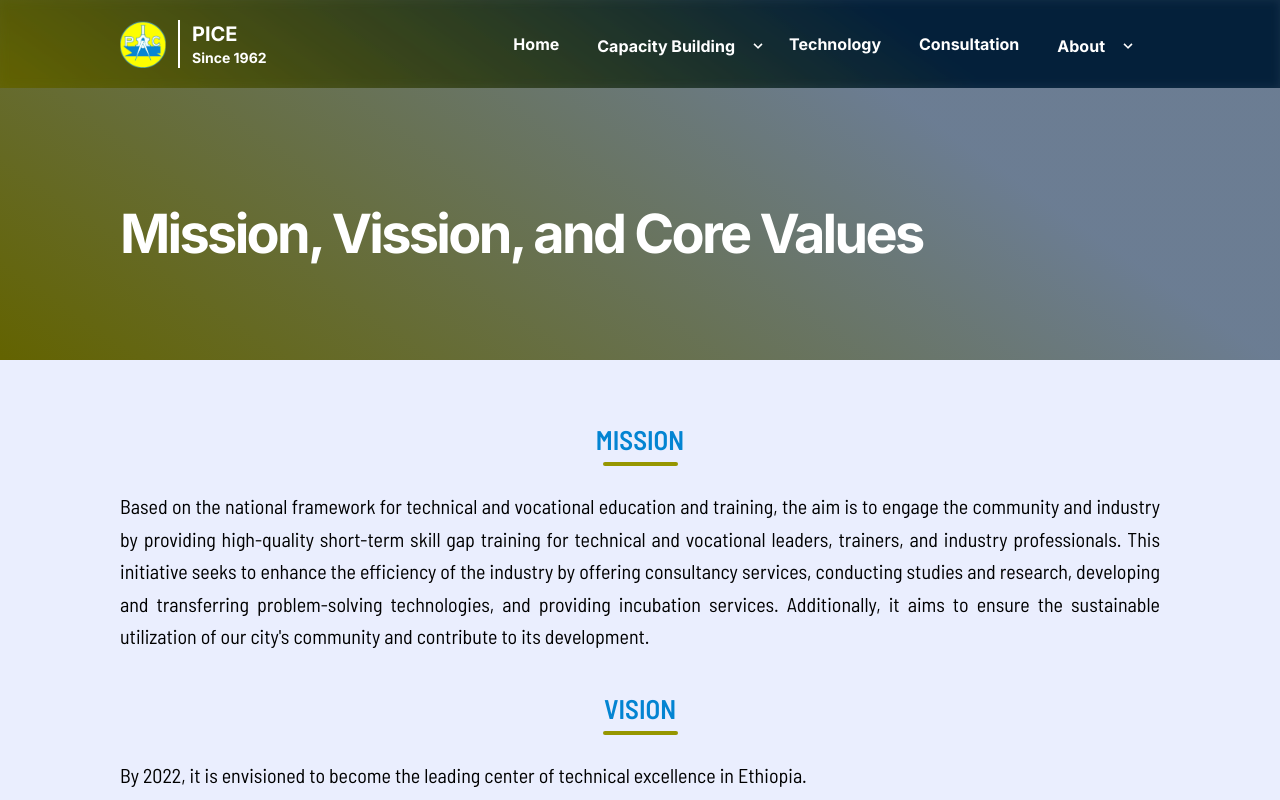
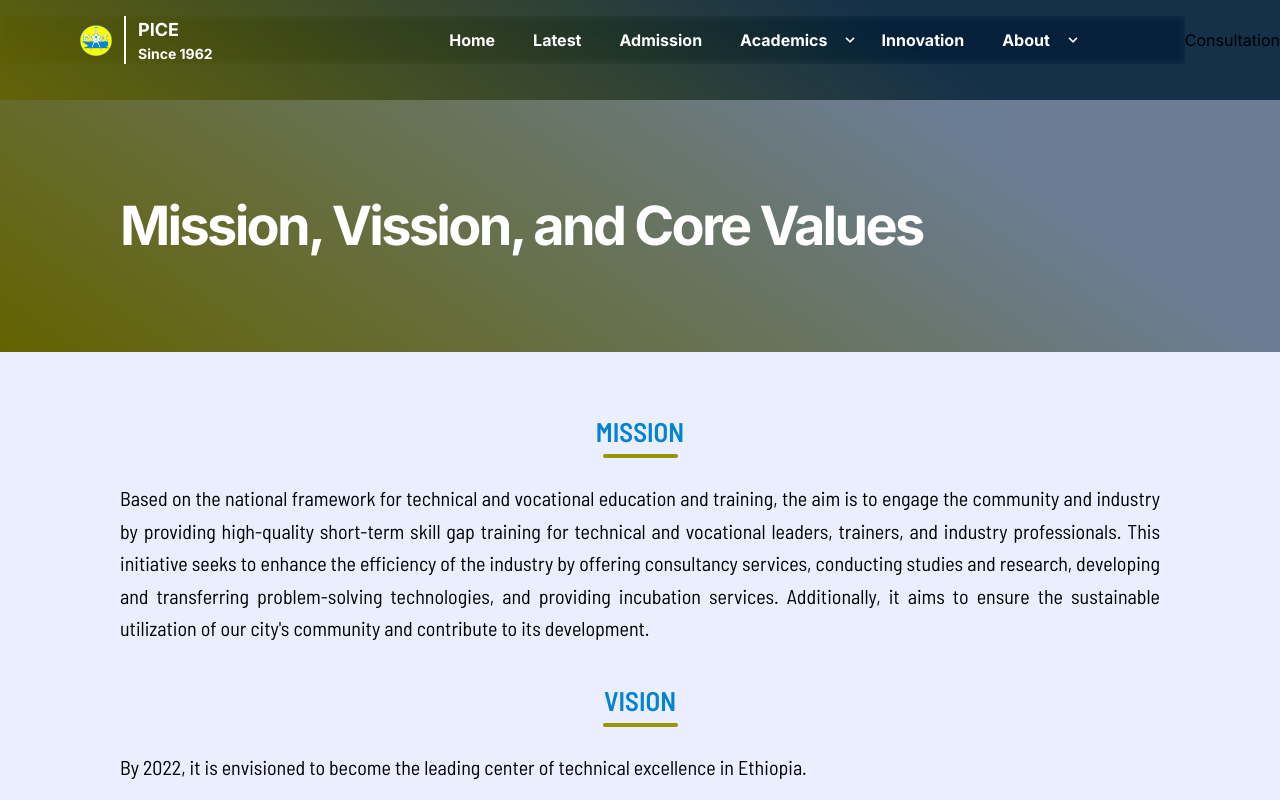
Before and after one commit to bini-i/PICE-Website, a Next.js app: page /about in a window 1280 px wide. Shown: the top 800 px of the page. Built offline with nearby package versions, Linux system fonts and the light colour scheme.

Commit message:
modify mobile navbar

```diff
--- a/package.json
+++ b/package.json
@@ -16,6 +16,7 @@
     "@fortawesome/free-solid-svg-icons": "^6.7.2",
     "@fortawesome/react-fontawesome": "^0.2.2",
     "framer-motion": "^11.2.14",
+    "lucide-react": "^0.518.0",
     "next": "^14.2.26",
     "react": "^18",
     "react-alice-carousel": "^2.9.1",
--- a/src/app/globals.css
+++ b/src/app/globals.css
@@ -1,12 +1,25 @@
 @tailwind base;
 @tailwind components;
 @tailwind utilities;
+
+@layer utilities {
+    .flex-center {
+      @apply flex items-center;
+    }
+    .flex-center-between {
+      @apply flex items-center justify-between;
+    }
+}
 
 @layer components {
     /* General */
 
     body {
         line-height: 1.555556rem;
+    }
+
+    .sub-menu {
+        @apply absolute top-[4.2rem] p-[15px] rounded-[6px] origin-[50%_-170px] backdrop-blur bg-white/[0.04];
     }
 
     /* background-clip:text not working on chrome */
@@ -23,7 +36,7 @@
     }
 
     header nav li {
-        height: 40px;
+        /* height: 40px; */
     }
 
     /* header nav li:hover {
@@ -53,7 +66,7 @@
 
     .dropdown {
         position: absolute;
-        top: 58px;
+        top: 50px;
         width: 500px;
         background-color: rgba(56, 56, 11, 0.9);
         border: 1px solid #95951029;
@@ -121,6 +134,7 @@
 
     .sidebar .menu-item .menu-item-link {
         /* padding: 1rem 1.75rem; */
+        width: 100%;
         padding-left: 1.75rem;
         padding-right: 1.75rem;
         font-weight: 500;
@@ -255,7 +269,23 @@
         opacity: 80%;
 
         width: 100%;
-        height: 10%;
+        height: 125%;
+
+        z-index: 20;
+        position: absolute;
+        top: 0;
+    }
+
+    .banner-gradient-full-screen {
+        /* background: linear-gradient(53deg,rgba(20, 20, 0, 0.72) 0%, rgba(56, 56, 0, 0.65) 22%, rgba(0, 104, 148, 0.38) 32%, rgba(0, 104, 148, 0) 42%); */
+
+        /* background: linear-gradient(179deg,rgba(0, 84, 120, 1) 0%, rgba(0, 87, 125, 0.81) 10%, rgba(0, 120, 171, 0) 100%); */
+
+        background: linear-gradient(230deg,rgba(99, 99, 0, 1) 0%, rgba(0, 29, 56, 1) 71%);
+        opacity: 100%;
+
+        width: 100%;
+        height: 100%;
 
         z-index: 20;
         position: absolute;
--- /dev/null
+++ b/src/app/utils.js
@@ -0,0 +1,57 @@
+import { Bolt } from "lucide-react";
+import { ShoppingBag } from "lucide-react";
+import { BellDot } from "lucide-react";
+import { BookOpenText } from "lucide-react";
+import { BriefcaseBusiness } from "lucide-react";
+import { CircleHelp } from "lucide-react";
+import { TriangleAlert } from "lucide-react";
+import { Users } from "lucide-react";
+import { Lock } from "lucide-react";
+import { Dessert } from "lucide-react";
+import { ShieldPlus } from "lucide-react";
+import { MessageCircle } from "lucide-react";
+import { Images } from "lucide-react";
+import { Figma } from "lucide-react";
+import { Play } from "lucide-react";
+import { MapPin } from "lucide-react";
+import { Database } from "lucide-react";
+import { PanelsTopLeft } from "lucide-react";
+import { PanelTop } from "lucide-react";
+
+export const Menus = [
+  {
+    name: "Home",
+    // subMenu: [
+    //   {
+    //     name: "Design",
+    //   },
+    //   {
+    //     name: "Management",
+    //   },
+    //   {
+    //     name: "Navigation",
+    //   },
+    //   {
+    //     name: "CMS",
+    //   },
+    // ],
+  },
+  {
+    name: "Latest",
+  },
+  {
+    name: "Admission",
+  },
+  {
+    name: "Academics",
+  },
+  {
+    name: "Innovation",
+  },
+  // {
+  //   name: "Offices",
+  // },
+  {
+    name: "About",
+  },
+];
--- a/src/sections/Header.tsx
+++ b/src/sections/Header.tsx
@@ -1,6 +1,7 @@
 "use client";
 
 import React from "react";
+import { motion } from "framer-motion";
 import ArrowRight from "@/assets/arrow-right.svg";
 import Logo from "@/assets/Logo.png";
 import Image from "next/image";
@@ -21,6 +22,9 @@ import { faClose, faHamburger } from "@fortawesome/free-solid-svg-icons";
 
 import { Barlow_Semi_Condensed } from "next/font/google";
 import { twMerge } from "tailwind-merge";
+
+import { Menu, X, ChevronDown } from "lucide-react";
+import { Menus } from "./../app/utils.js";
 
 
 const barlow = Barlow_Semi_Condensed({
@@ -151,8 +155,26 @@ export const Header = () => {
   const [open, setOpen] = React.useState(false);
   const handleOpen = () => setOpen((cur) => !cur);
 
+  const [isOpen, setIsOpen] = useState(false);
+  const [clicked, setClicked] = useState(null);
+  const toggleDrawer = () => {
+    setIsOpen(!isOpen);
+    setClicked(null);
+  };
+
   const [headerDropDownOpen, setheaderDropDownOpen] = React.useState(false);
   const handleheaderDropDownOpen = () => setheaderDropDownOpen((cur) => !cur);
+
+  const subMenuDrawer = {
+    enter: {
+      height: "auto",
+      overflow: "hidden",
+    },
+    exit: {
+      height: 0,
+      overflow: "hidden",
+    },
+  };
 
   React.useEffect(() => {
     window.addEventListener(
@@ -163,7 +185,7 @@ export const Header = () => {
 
   return (
     <header
-      className="sticky top-0 backdrop-blur-sm z-40"
+      className="h-16 lg:h-20 flex items-center sticky top-0 backdrop-blur-sm z-40"
       data-indicator=".overlay"
       data-indicator-item="button"
     >
@@ -174,120 +196,84 @@ export const Header = () => {
           </div>
         </div> */}
 
-      <div className="py-5 backdrop-blur-sm">
+      <div className="backdrop-blur-sm w-full">
         <div className="container">
           <div className="flex items-center justify-between">
             <a href="/">
-              <div className="flex gap-3">
+              <div className="flex gap-3 items-center">
                 <Image
                   src={Logo}
                   alt="PICE Logo"
-                  height={60}
-                  width={60}
-                  className="pr-3 border-r-2 border-[#fff]"
+                  // height={40}
+                  // width={40}
+                  className="size-8"
                 />
-                <div className="flex flex-col justify-center">
-                  <div className="text-xl text-[#fff] font-bold">PICE</div>
-                  <div className="text-sm text-[#fff] font-bold">
+                <div className="flex flex-col justify-center pl-3 border-l-2 border-[#fff]">
+                  <div className="text-[15px] leading-5 lg:text-lg lg:leading-7 text-[#fff] font-bold">PICE</div>
+                  <div className="text-[12px] leading-4 lg:text-sm lg:leading-5 text-[#fff] font-bold">
                     Since 1962
                   </div>
                 </div>
               </div>
             </a>
             <nav className="md:flex items-center">
-              <span
-                id="hamburger-button"
-                className="p-2 cursor-pointer lg:hidden text-[#fcfb00]"
-                onClick={handleOpen}
-              >
-                {open ? "" : <MenuIcon className="h-8 w-8 lg:hidden" />}
+              <div className="lg:hidden">
+                <button className="lg:hidden z-[999] relative" onClick={toggleDrawer}>
+                  {
+                    isOpen ? <X className="text-[#fcfb00]"/> : <Menu className="text-[#fcfb00]"/>
+                  }
+                </button>
+              </div>
 
-                {/* { open ? (
-                    <FontAwesomeIcon icon={faClose} size="2x" className="h-10 w-10 "/>
-                  ): (
-                    <MenuIcon className="h-8 w-8 lg:hidden"/>
-                  )} */}
-
-                {/* <FontAwesomeIcon icon={faHamburger} size="2x" className="h-7 w-7 "/> */}
-              </span>
-
-              <ul className={open ? "sidebar-container z-999" : "hidden"}>
-                <div className="sidebar">
-                  <div className="close-btn-container">
-                    <div id="close-button">
-                      <span
-                        id="hamburger-button"
-                        className="p-2 cursor-pointer lg:hidden text-[#fcfb00]"
-                        onClick={handleOpen}
+      {/* <motion.div
+        className="fixed left-0 right-0 top-16 overflow-y-auto h-full bg-[#18181A] backdrop-blur text-white p-6 pb-20"
+        initial={{ x: "-100%" }}
+        animate={{ x: isOpen ? "0%" : "-100%" }}
+      > */}
+      <motion.div
+        className="banner-gradient-full-screen fixed h-screen left-0 right-0 top-16 overflow-y-auto bg-[#18181A] backdrop-blur text-white p-6 pb-20"
+        initial={{ x: "-100%" }}
+        animate={{ x: isOpen ? "0%" : "-100%" }}
+      >
+        <ul>
+          {Menus.map(({ name, subMenu }, i) => {
+            const isClicked = clicked === i;
+            const hasSubMenu = subMenu?.length;
+            return (
+              <li key={name} className="">
+                <span
+                  className="flex-center-between p-4 hover:bg-white/5 rounded-md cursor-pointer relative"
+                  onClick={() => setClicked(isClicked ? null : i)}
+                >
+                  {name}
+                  {hasSubMenu && (
+                    <ChevronDown
+                      className={`ml-auto ${isClicked && "rotate-180"} `}
+                    />
+                  )}
+                </span>
+                {hasSubMenu && (
+                  <motion.ul
+                    initial="exit"
+                    animate={isClicked ? "enter" : "exit"}
+                    variants={subMenuDrawer}
+                    className="ml-5"
+                  >
+                    {subMenu.map(({ name }) => (
+                      <li
+                        key={name}
+                        className="p-2 flex-center hover:bg-white/5 rounded-md gap-x-2 cursor-pointer"
                       >
-                        {/* <span className="text-white">Close</span> */}
-
-                        <FontAwesomeIcon
-                          icon={faClose}
-                          size="2x"
-                          className="h-10 w-10 "
-                        />
-                      </span>
-
-                      {/* <a href="#"><CloseIcon className=""/></a> */}
-                    </div>
-                  </div>
-                  <li className="menu-item">
-                    <a className="menu-item-link" href="/">Home</a>
-                  </li>
-
-                  <li className="menu-item header-dropbtn" onClick={handleheaderDropDownOpen}>
-                    <span className="pr-0 menu-item-link">Capacity Building</span>
-                    <svg className="w-6 h-6" fill="#fff" viewBox="0 0 20 20" xmlns="http://www.w3.org/2000/svg"><path fill-rule="evenodd" d="M5.293 7.293a1 1 0 011.414 0L10 10.586l3.293-3.293a1 1 0 111.414 1.414l-4 4a1 1 0 01-1.414 0l-4-4a1 1 0 010-1.414z" clip-rule="evenodd"></path></svg>
-                  </li>
-
-                  { headerDropDownOpen ?
-                    <div className="header-dropdown-content bg-[#47470a]">
-                      <li className="menu-item">
-                        <Link className="ml-10 menu-item-link" href="/capacity-building/trainings/automotive">Automotive</Link>
+                        {name}
                       </li>
-                      <li className="menu-item">
-                        <Link className="ml-10 menu-item-link" href="/capacity-building/trainings/computer">Computer Science</Link>
-                      </li>
-                      <li className="menu-item">
-                        <Link className="ml-10 menu-item-link" href="/capacity-building/trainings/construction">Construction Technology</Link>
-                      </li>
-                      <li className="menu-item">
-                        <Link className="ml-10 menu-item-link" href="/capacity-building/trainings/electronics">Electrical Electronics</Link>
-                      </li>
-                      <li className="menu-item">
-                        <Link className="ml-10 menu-item-link" href="/capacity-building/trainings/garment">Garment</Link>
-                      </li>
-                      <li className="menu-item">
-                        <Link className="ml-10 menu-item-link" href="/capacity-building/trainings/leather">Leather</Link>
-                      </li>
-                      <li className="menu-item">
-                        <Link className="ml-10 menu-item-link" href="/capacity-building/trainings/manufacturing">Manufacturing</Link>
-                      </li>
-                      <li className="menu-item">
-                        <Link className="ml-10 menu-item-link" href="/capacity-building/trainings/welding">Welding</Link>
-                      </li>
-                      <li className="menu-item">
-                        <Link className="ml-10 menu-item-link" href="/capacity-building/trainings/wood">Wood</Link>
-                      </li>
-                    </div> : ""
-                  }
-
-                  <li className="menu-item">
-                    <Link className="menu-item-link" href="/technology">Technology</Link>
-                  </li>
-                  <li className="menu-item">
-                    <Link className="menu-item-link" href="/consultation">Consultation</Link>
-                  </li>
-                  <li className="menu-item">
-                    <Link className="menu-item-link" href="/about">About</Link>
-                  </li>
-
-
-
-                </div>
-              </ul>
-
+                    ))}
+                  </motion.ul>
+                )}
+              </li>
+            );
+          })}
+        </ul>
+      </motion.div>
               {/* <!-- Mobile menu, show/hide based on menu state. --> */}
               {/* <div className="" id="mobile-menu">
                   <div className="space-y-1 px-2 pt-2 pb-3"> */}
@@ -312,10 +298,17 @@ export const Header = () => {
                     Home
                   </Link>
                 </li>
-                <li className="">
-                  <NavItem title={"Capacity Building"}>
-                    <DropdownMenuCapacity />
-                  </NavItem>
+                <li>
+                  <Link
+                    className={
+                      pathname === "/"
+                        ? "underline decoration-[#fcfb00] decoration-4 underline-offset-4 hover:-translate-y-1 hover:scale-101 hover:cursor-pointer transition duration-200"
+                        : "hover:-translate-y-1 hover:scale-101 hover:cursor-pointer hover:underline hover:decoration-[#fcfb00] decoration-4 underline-offset-4"
+                    }
+                    href="/"
+                  >
+                    Latest
+                  </Link>
                 </li>
                 <li>
                   <Link
@@ -326,8 +319,13 @@ export const Header = () => {
                     }
                     href="/technology"
                   >
-                    Technology
+                    Admission
                   </Link>
+                </li>
+                <li className="">
+                  <NavItem title={"Academics"}>
+                    <DropdownMenuCapacity />
+                  </NavItem>
                 </li>
                 <li>
                   <Link
@@ -338,7 +336,7 @@ export const Header = () => {
                     }
                     href="/consultation"
                   >
-                    Consultation
+                    Innovation
                   </Link>
                 </li>
                 <li className="">
@@ -351,8 +349,8 @@ export const Header = () => {
           </div>
         </div>
       </div>
-
-      <div className="banner-gradient backdrop-blur-sm h-full -z-10"></div>
+      Consultation
+      <div className="banner-gradient backdrop-blur-sm -z-10"></div>
     </header>
   );
 };
```
Also changed, not shown: 2 other files (tests, documents, lock files or other folders).
